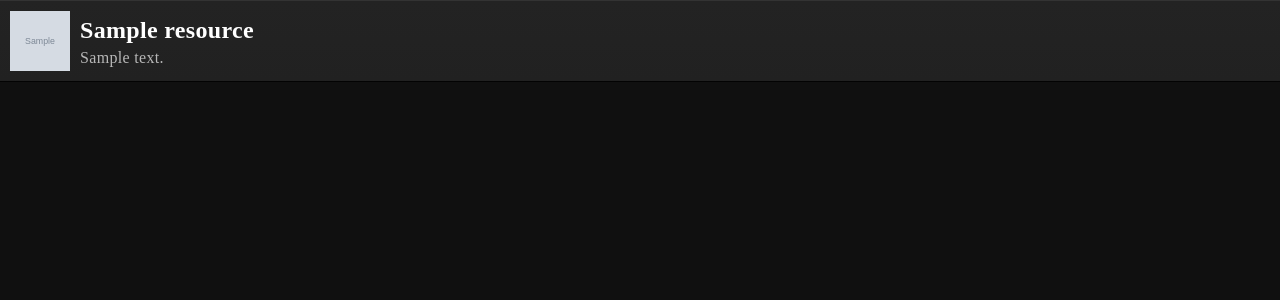
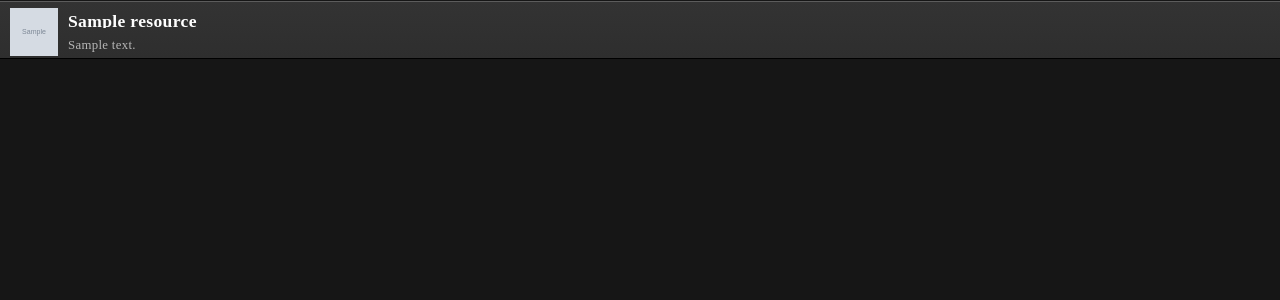
Before and after one commit to xuqingkuang/tsCloud, a Django app: page /resource/recommendation/sample/ in a window 1280 px wide. Shown: the top 300 px of the page. Run offline with Django 3.2, Linux system fonts and the light colour scheme; tables that the repository leaves empty hold one stand-in row (values such as "Sample post"); grey boxes marked "Sample" are stand-in pictures; parts of the project's set-up code (start-up, migrations or seed data) failed here and were passed over.

Commit message:
Improved recommendation list stylesheet

```diff
--- a/tsCloud/resource/templates/resource/recommendation_list.html
+++ b/tsCloud/resource/templates/resource/recommendation_list.html
@@ -2,19 +2,29 @@
 
 <html>
 <head>
+    <meta charset="utf-8" />
     <meta http-equiv="Content-type" content="text/html; charset=utf-8">
+    <meta name="viewport" content="width=320, initial-scale=1.0">
+    <meta name="apple-mobile-web-app-capable" content="yes" />
+    <meta http-equiv="X-UA-Compatible" content="IE=edge,chrome=1" />
     <title>{% trans "Recommendation" %}</title>
     <style type="text/css" media="screen">
-    body { margin: 0; font-family: "Arial, Helvetica, sans-serif"; letter-spacing: 0.02em; background-color: #101010; }
-
-    .listview {padding: 0px; overflow-x: none; overflow-y: auto; }
-    .listview a { width: 100%; height: 80px; display: block; color: white; text-decoration: none; border-top: 1px solid #333; border-bottom: 1px solid #030303; background-color: #232323; background: -webkit-gradient(linear, 0% 0%, 0% 100%, from(#232323), to(#212121)); background: -webkit-linear-gradient(top, #232323, #212121); }
+    body { width: 100%; margin: 0; font-family: "Arial, Helvetica, sans-serif"; letter-spacing: 0.02em; background-color: #161616; }
+    .listview { padding: 0px; padding-top: 1px; overflow-x: none; overflow-y: auto; }
+    .listview a { display: block; width: 100%; height: 56px; color: white; text-decoration: none;
+        background-color: #232323;
+        background: -webkit-gradient(linear, 0% 0%, 0% 100%, from(#333), to(#2e2e2e));
+        background: -webkit-linear-gradient(top, #333, #2e2e2e);
+        border-bottom: 1px solid #000;
+        border-top: 1px solid #5c5c5c;
+        clear: both;
+    }
     .listview a:active { background: black; }
-    .listview-item-icon { width: 60px; height: 60px; float: left; margin: 10px; }
-    .listview-item-icon img { width: 60px; height: 60px; border: none; }
-    .listview-item-body { margin: 10px; }
-    .listview-item-body h1 { display: block; font-size: 24px; font-weight: 600; line-height: 26px; margin-bottom: 6px; overflow: hidden; text-overflow: ellipsis; }
-    .listview-item-body span { height: 40px; font-size:16px;; color: #b7b7b7; }
+    .listview-item-icon { width: 48px; height: 48px; float: left; padding-top: 6px; padding-left: 10px;}
+    .listview-item-icon img { width: 48px; height: 48px; border: none; }
+    .listview-item-body { padding-top: 12px; padding-left: 68px; }
+    .listview-item-body h1 { display: block; font-size: 1.1em; line-height: 14px;  -webkit-margin-before: 0em; -webkit-margin-after: 0em; font-weight: 600; overflow: hidden; text-overflow: ellipsis; }
+    .listview-item-body span { height: 40px; font-size: 0.8em; line-height: 34px; color: #b7b7b7; -webkit-margin-before: 0em; -webkit-margin-after: 0em;  }
     </style>
 </head>
 <body>
```
